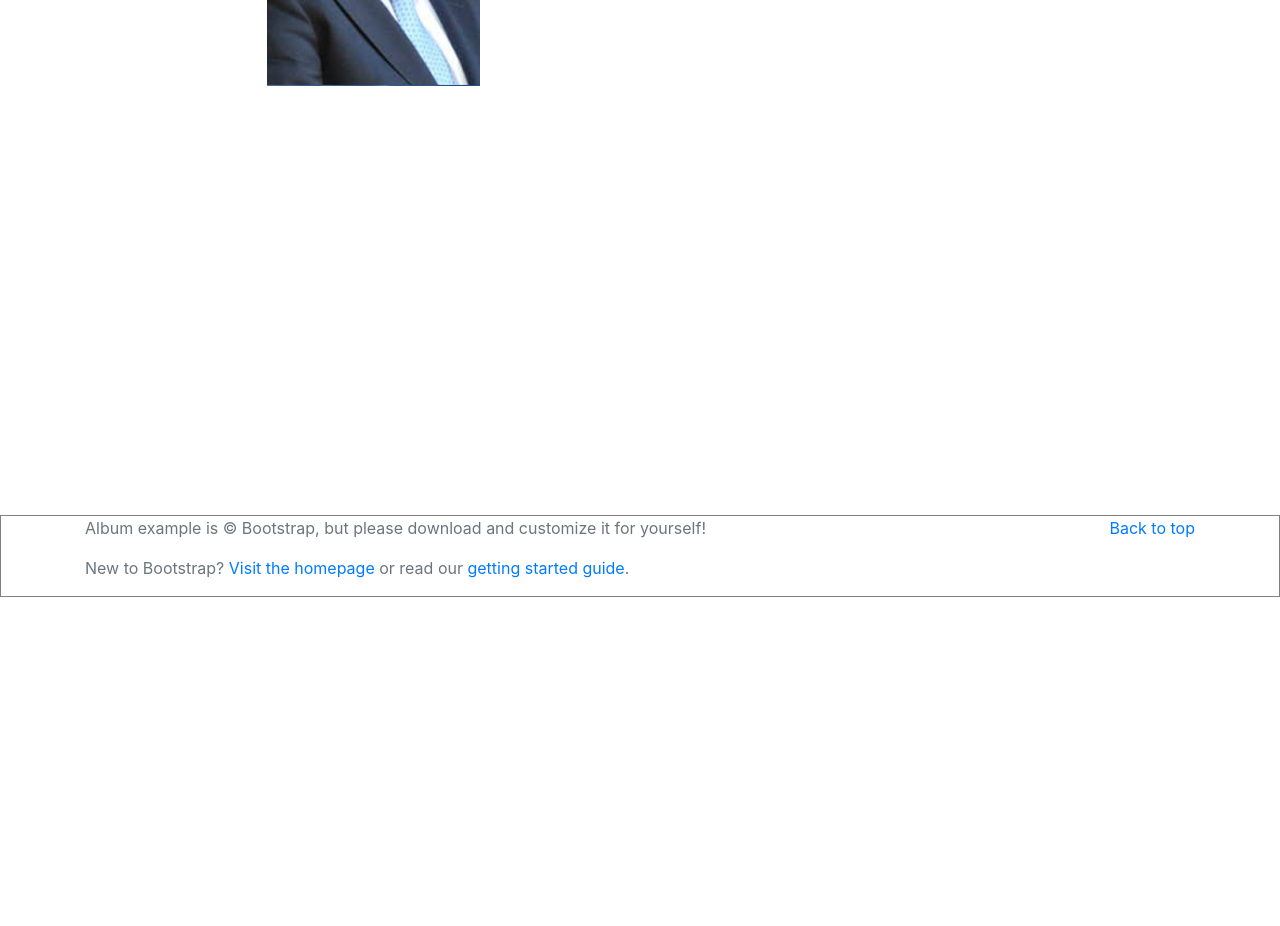
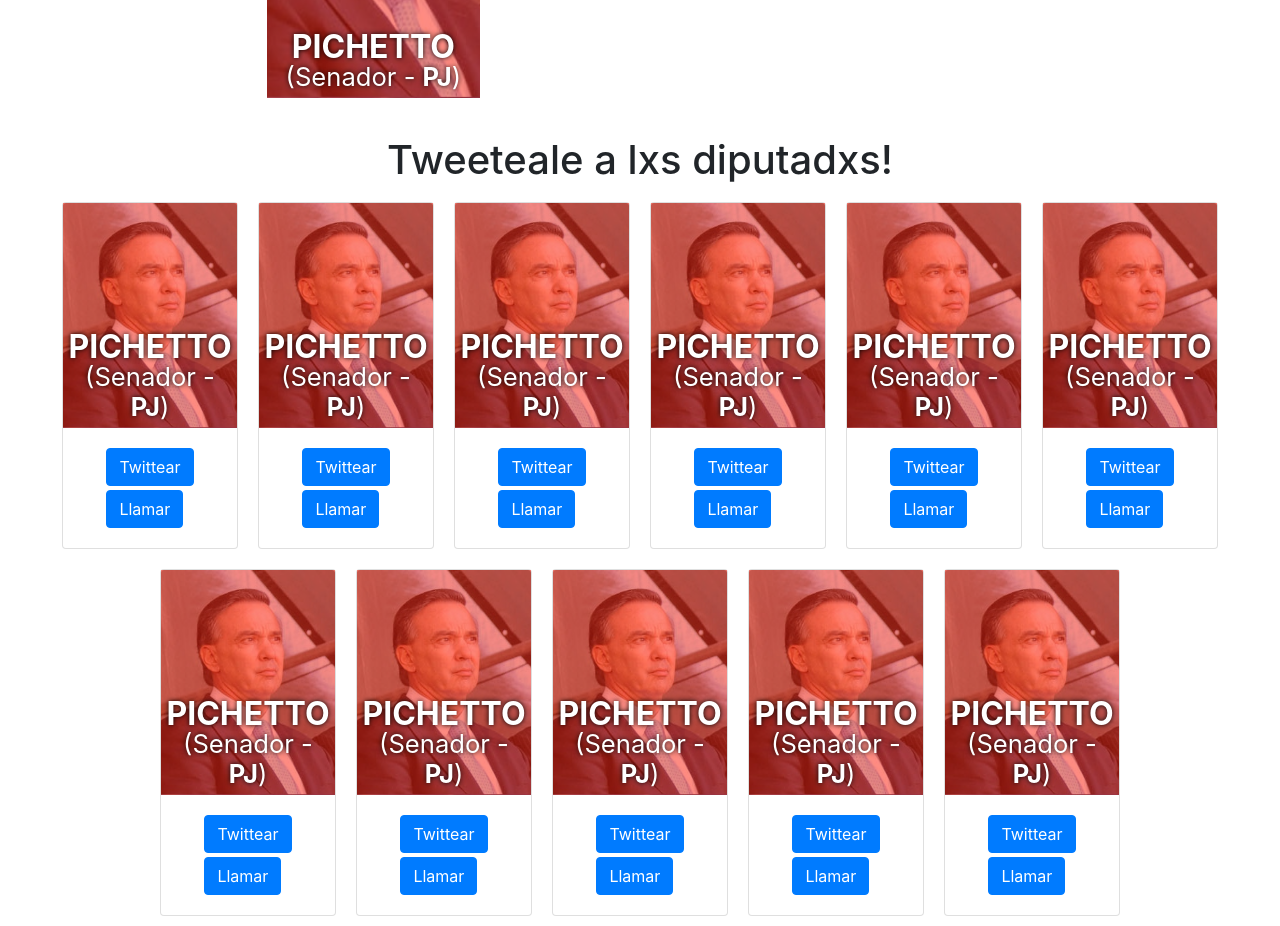
Before and after one commit to JuanMaBF/ConvenceAUnDiputadx, an Angular app: page /convence in a window 1280 px wide. Shown: the part 360-1286 px from the top of the page. Before the commit the page ends 957 px from the top, so only its background shows below. Built offline with nearby package versions, Linux system fonts and the light colour scheme.

Commit message:
lista de diputados

```diff
--- a/src/app/app.component.html
+++ b/src/app/app.component.html
@@ -18,14 +18,3 @@
 
   <router-outlet></router-outlet>
 </div>
-<br>
-
-<footer style="border: solid grey 1px; margin-top: 4%;" class="text-muted">
-  <div class="container">
-    <p class="float-right">
-      <a href="#">Back to top</a>
-    </p>
-    <p>Album example is © Bootstrap, but please download and customize it for yourself!</p>
-    <p>New to Bootstrap? <a href="../../">Visit the homepage</a> or read our <a href="../../getting-started/">getting started guide</a>.</p>
-  </div>
-</footer>
--- /dev/null
+++ b/src/pages/convince/convince.component.css
@@ -0,0 +1,77 @@
+.container-fluid {
+    padding-top: 2%;
+}
+
+.dip-img {
+    background-image: url("/assets/dip/sen-pichetto.jpg");
+    height: 47vh;
+    background-position: center;
+    background-repeat: no-repeat;
+    background-size: cover;
+}
+
+@media (max-width: 991px) {
+    .dip-img-form {
+        height: 55vh;
+    }
+ }
+
+.cover {
+    position: absolute;
+    top: 0;
+    left: 0;
+    background-color: rgba(255,26,9,0.5);
+    width: 100%;
+}
+
+.dip-img .cover {
+    height: 100%;
+}
+
+.card .cover {
+    height: 65.3%;
+}
+
+.cover h5 {
+    position: absolute;
+    bottom: 7px;
+    left: 0px;
+    text-align: center;
+    width: 100%;
+    font-weight: bold;
+    line-height: 28px;
+    font-size: 32px;
+    text-shadow: 0 0 5px rgba(0,0,0,1.0);
+    margin: 0;
+    padding: 0;
+    color: #fff;
+}
+
+.tweet-textarea {
+    margin-top: 2%;
+}
+
+.tweet-button {
+    margin-top: 1%;
+}
+
+@media(max-width: 768px) {
+    .tweet-form {
+        visibility: hidden;
+        display: none;
+    }
+}
+
+.list-title {
+    margin-top: 3%;
+    text-align: center;
+}
+
+.dip-list .cover {
+    width: 86.6%;
+    margin-left: 6.7%;
+}
+
+.dip-img.dip-list {
+    height: 35vh;
+}
--- a/src/pages/convince/convince.component.html
+++ b/src/pages/convince/convince.component.html
@@ -1,8 +1,13 @@
 <div class="container-fluid h-100">
-    <div class="row justify-content-center tweet-form h-100">
+    <div class="row justify-content-center tweet-form">
         <div class="col col-md-4 col-lg-3 col-xl-2 dip-img">
+                <div class="cover">
+                    <h5>PICHETTO<br>
+                        <small>(Senador - <b>PJ</b>)</small>
+                    </h5>
+                </div>
+        </div>
 
-        </div>
         <div class="col col-md-5 col-lg-5 tweet-textarea">
             <form>
                 <h1>Twitteale algo a Pichetto (Partido Justicialista): </h1>
@@ -13,42 +18,145 @@
             </form>
         </div>
     </div>
+
+    <div class="row justify-content-center diputados-list">
+
+        <h1 class="col col-12 list-title">Tweeteale a lxs diputadxs!</h1>
+
+        <div class="card dip-card" style="width: 11rem;">
+            <img class="card-img-top" src="/assets/dip/sen-pichetto.jpg" alt="Card image cap">
+            <div class="cover">
+                <h5>PICHETTO<br><small>(Senador - <b>PJ</b>)</small></h5>
+            </div>
+            <div style="margin: auto;" class="card-body">
+                <a href="#" class="btn btn-primary">Twittear</a> <br>
+                <a href="#" style="margin-top: 4px;" class="btn btn-primary">Llamar</a>
+            </div>
+        </div>
+
+        <div class="card dip-card" style="width: 11rem;">
+            <img class="card-img-top" src="/assets/dip/sen-pichetto.jpg" alt="Card image cap">
+            <div class="cover">
+                <h5>PICHETTO<br><small>(Senador - <b>PJ</b>)</small></h5>
+            </div>
+            <div style="margin: auto;" class="card-body">
+                <a href="#" class="btn btn-primary">Twittear</a> <br>
+                <a href="#" style="margin-top: 4px;" class="btn btn-primary">Llamar</a>
+            </div>
+        </div>
+
+        <div class="card dip-card" style="width: 11rem;">
+            <img class="card-img-top" src="/assets/dip/sen-pichetto.jpg" alt="Card image cap">
+            <div class="cover">
+                <h5>PICHETTO<br><small>(Senador - <b>PJ</b>)</small></h5>
+            </div>
+            <div style="margin: auto;" class="card-body">
+                <a href="#" class="btn btn-primary">Twittear</a> <br>
+                <a href="#" style="margin-top: 4px;" class="btn btn-primary">Llamar</a>
+            </div>
+        </div>
+
+        <div class="card dip-card" style="width: 11rem;">
+            <img class="card-img-top" src="/assets/dip/sen-pichetto.jpg" alt="Card image cap">
+            <div class="cover">
+                <h5>PICHETTO<br><small>(Senador - <b>PJ</b>)</small></h5>
+            </div>
+            <div style="margin: auto;" class="card-body">
+                <a href="#" class="btn btn-primary">Twittear</a> <br>
+                <a href="#" style="margin-top: 4px;" class="btn btn-primary">Llamar</a>
+            </div>
+        </div>
+
+        <div class="card dip-card" style="width: 11rem;">
+            <img class="card-img-top" src="/assets/dip/sen-pichetto.jpg" alt="Card image cap">
+            <div class="cover">
+                <h5>PICHETTO<br><small>(Senador - <b>PJ</b>)</small></h5>
+            </div>
+            <div style="margin: auto;" class="card-body">
+                <a href="#" class="btn btn-primary">Twittear</a> <br>
+                <a href="#" style="margin-top: 4px;" class="btn btn-primary">Llamar</a>
+            </div>
+        </div>
+
+        <div class="card dip-card" style="width: 11rem;">
+            <img class="card-img-top" src="/assets/dip/sen-pichetto.jpg" alt="Card image cap">
+            <div class="cover">
+                <h5>PICHETTO<br><small>(Senador - <b>PJ</b>)</small></h5>
+            </div>
+            <div style="margin: auto;" class="card-body">
+                <a href="#" class="btn btn-primary">Twittear</a> <br>
+                <a href="#" style="margin-top: 4px;" class="btn btn-primary">Llamar</a>
+            </div>
+        </div>
+
+        <div class="card dip-card" style="width: 11rem;">
+            <img class="card-img-top" src="/assets/dip/sen-pichetto.jpg" alt="Card image cap">
+            <div class="cover">
+                <h5>PICHETTO<br><small>(Senador - <b>PJ</b>)</small></h5>
+            </div>
+            <div style="margin: auto;" class="card-body">
+                <a href="#" class="btn btn-primary">Twittear</a> <br>
+                <a href="#" style="margin-top: 4px;" class="btn btn-primary">Llamar</a>
+            </div>
+        </div>
+
+        <div class="card dip-card" style="width: 11rem;">
+            <img class="card-img-top" src="/assets/dip/sen-pichetto.jpg" alt="Card image cap">
+            <div class="cover">
+                <h5>PICHETTO<br><small>(Senador - <b>PJ</b>)</small></h5>
+            </div>
+            <div style="margin: auto;" class="card-body">
+                <a href="#" class="btn btn-primary">Twittear</a> <br>
+                <a href="#" style="margin-top: 4px;" class="btn btn-primary">Llamar</a>
+            </div>
+        </div>
+
+        <div class="card dip-card" style="width: 11rem;">
+            <img class="card-img-top" src="/assets/dip/sen-pichetto.jpg" alt="Card image cap">
+            <div class="cover">
+                <h5>PICHETTO<br><small>(Senador - <b>PJ</b>)</small></h5>
+            </div>
+            <div style="margin: auto;" class="card-body">
+                <a href="#" class="btn btn-primary">Twittear</a> <br>
+                <a href="#" style="margin-top: 4px;" class="btn btn-primary">Llamar</a>
+            </div>
+        </div>
+
+        <div class="card dip-card" style="width: 11rem;">
+            <img class="card-img-top" src="/assets/dip/sen-pichetto.jpg" alt="Card image cap">
+            <div class="cover">
+                <h5>PICHETTO<br><small>(Senador - <b>PJ</b>)</small></h5>
+            </div>
+            <div style="margin: auto;" class="card-body">
+                <a href="#" class="btn btn-primary">Twittear</a> <br>
+                <a href="#" style="margin-top: 4px;" class="btn btn-primary">Llamar</a>
+            </div>
+        </div>
+
+        <div class="card dip-card" style="width: 11rem;">
+            <img class="card-img-top" src="/assets/dip/sen-pichetto.jpg" alt="Card image cap">
+            <div class="cover">
+                <h5>PICHETTO<br><small>(Senador - <b>PJ</b>)</small></h5>
+            </div>
+            <div style="margin: auto;" class="card-body">
+                <a href="#" class="btn btn-primary">Twittear</a> <br>
+                <a href="#" style="margin-top: 4px;" class="btn btn-primary">Llamar</a>
+            </div>
+        </div>
+
+    </div>
 </div>
 
 <style>
-
-    .container-fluid {
-        padding-top: 2%;
-    }
-
-    .dip-img {
+    .dip-img-list {
         background-image: url("/assets/dip/sen-pichetto.jpg");
-        height: 47%;
         background-position: center;
         background-repeat: no-repeat;
         background-size: cover;
-
+        height: 244px;
     }
 
-    .tweet-textarea {
-        margin-top: 2%;
+    .dip-card {
+        margin: 10px;
     }
-
-    .tweet-button {
-        margin-top: 1%;
-    }
-
-    @media(max-width: 768px) {
-        .tweet-form {
-            visibility: hidden;
-            display: none;
-        }
-    }
-
-    @media (max-width: 991px) {
-        .dip-img {
-            height: 55%;
-        }
-     }
-
 </style>
--- a/src/pages/convince/convince.component.ts
+++ b/src/pages/convince/convince.component.ts
@@ -2,7 +2,8 @@ import { Component } from '@angular/core';
 
 @Component({
   selector: 'convince-page',
-  templateUrl: './convince.component.html'
+  templateUrl: './convince.component.html',
+  styleUrls: ['./convince.component.css']
 })
 export class ConvinceComponent {
 
```
Also changed, not shown: 16 other files (tests, documents, lock files or other folders).
